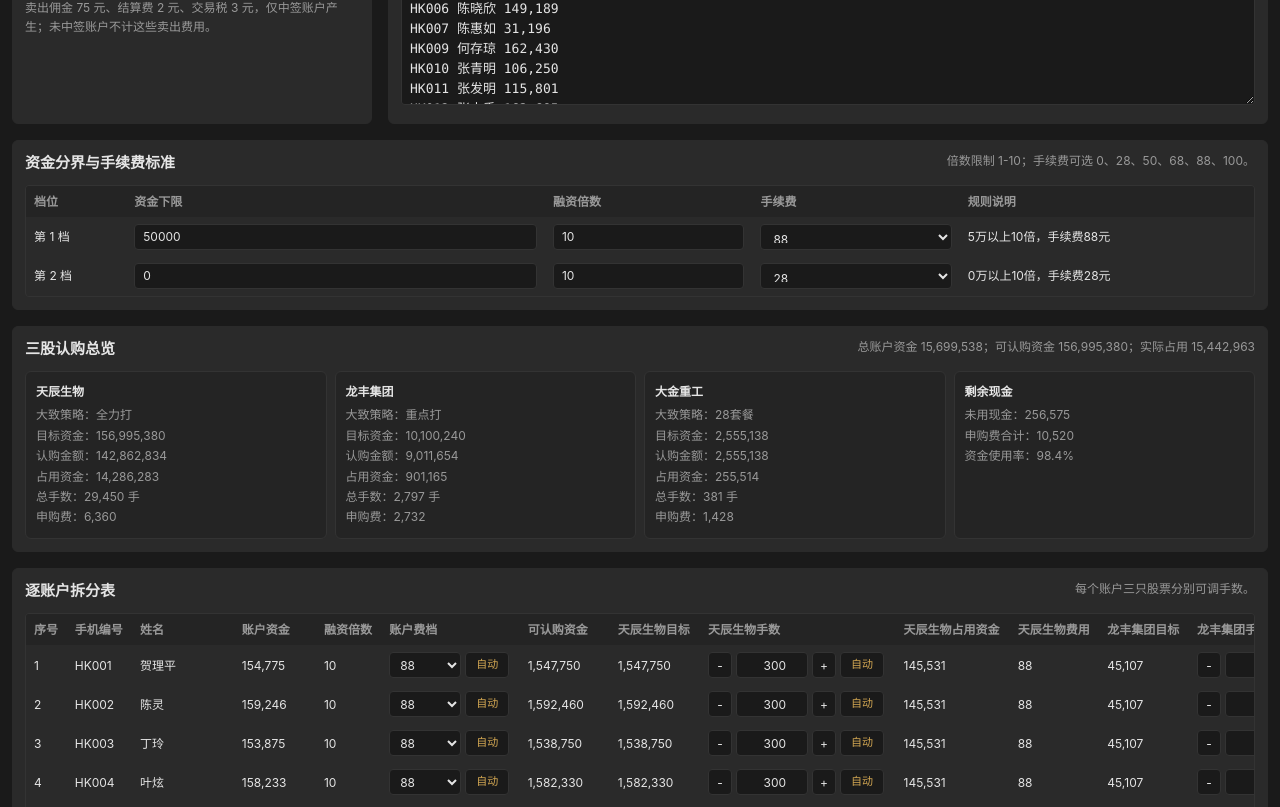
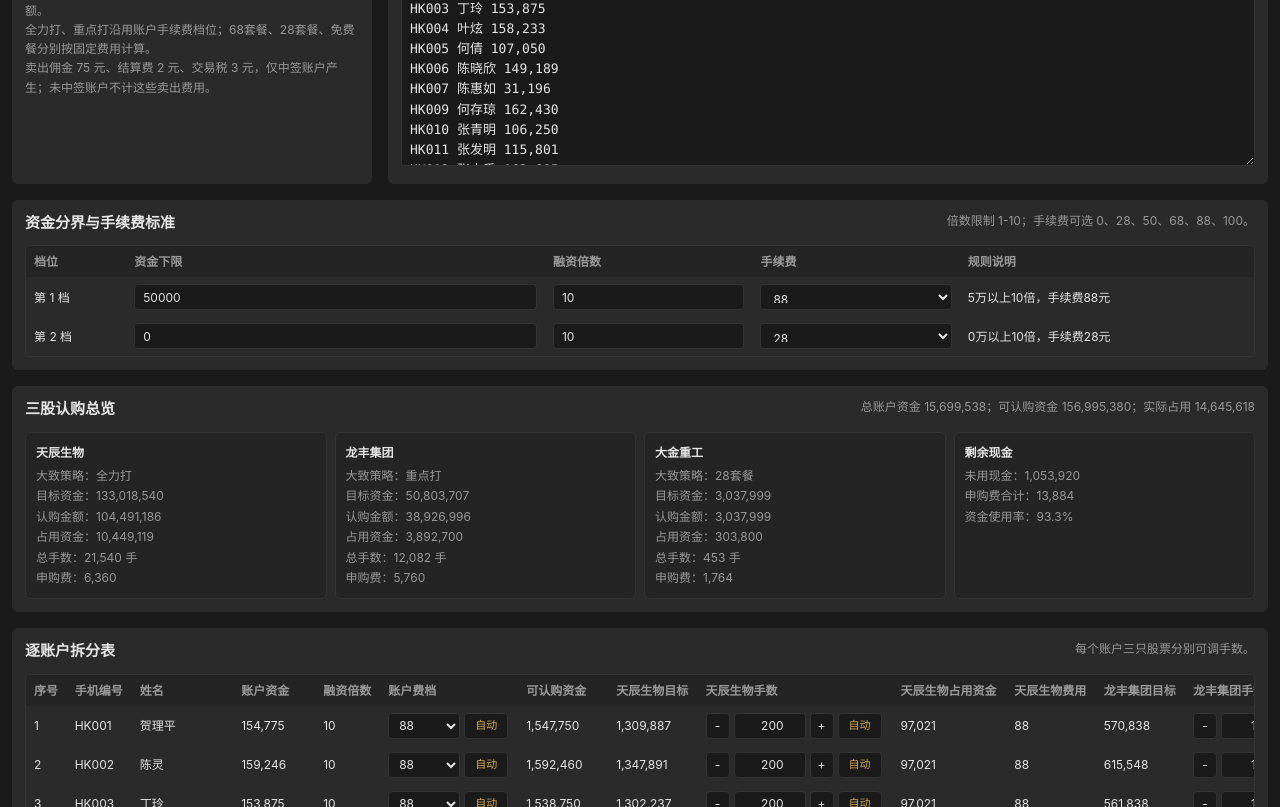
Before and after one commit to xieyajun32-oss/hkipo-admin, a React (Vite) app in the folder frontend/: page /admin/ipo-template in a window 1280 px wide. Shown: the part 913-1720 px from the top of the page. Built offline with nearby package versions, Linux system fonts and the light colour scheme; sample sign-in values are in the browser's storage.

Commit message:
按股票配置申购手数档位

```diff
--- a/frontend/src/pages/IpoTemplate.jsx
+++ b/frontend/src/pages/IpoTemplate.jsx
@@ -95,21 +95,38 @@ const stockStrategies = {
   free: { label: '免费餐', weight: 12, capLots: 5, fixedFee: 0, desc: '免费餐，不计申购手续费，只打几手' },
 }
 const defaultStocks = [
-  { id: 'stock-a', name: '天辰生物', code: '1779', lotShares: 50, ipoPrice: 96.06, strategy: 'full', rule: 'tianchen_full' },
-  { id: 'stock-b', name: '龙丰集团', code: '2290', lotShares: 500, ipoPrice: 6.38, strategy: 'focus', rule: 'longfeng_after_tianchen' },
-  { id: 'stock-c', name: '大金重工', code: '1081', lotShares: 100, ipoPrice: 66.4, strategy: 'fee28', rule: 'dajin_remaining' },
+  {
+    id: 'stock-a',
+    name: '天辰生物',
+    code: '1779',
+    lotShares: 50,
+    ipoPrice: 96.06,
+    strategy: 'full',
+    rule: 'tianchen_full',
+    lotOptionsText: '1,2,3,4,5,6,7,8,9,10,20,40,60,80,100,200,400,600,800,1000,2000,3000',
+  },
+  {
+    id: 'stock-b',
+    name: '龙丰集团',
+    code: '2290',
+    lotShares: 500,
+    ipoPrice: 6.38,
+    strategy: 'focus',
+    rule: 'longfeng_after_tianchen',
+    lotOptionsText: '1,2,3,4,5,6,7,8,9,10,14,15,20,25,30,35,40,45,50,60,70,80,90,100,200,300,400,500,600,700,800,900,1000',
+  },
+  {
+    id: 'stock-c',
+    name: '大金重工',
+    code: '1081',
+    lotShares: 100,
+    ipoPrice: 66.4,
+    strategy: 'fee28',
+    rule: 'dajin_remaining',
+    lotOptionsText: '1,7,14,20,30,40,50,60,80,100,200,400,600,800,1000',
+  },
 ]
-const allowedLotCounts = [
-  ...Array.from({ length: 10 }, (_, index) => index + 1),
-  14,
-  15,
-  20,
-  ...Array.from({ length: 16 }, (_, index) => 25 + index * 5),
-  ...Array.from({ length: 10 }, (_, index) => 200 + index * 100),
-  2000,
-  3000,
-  43483,
-]
+const fallbackLotOptions = '1,2,3,4,5,6,7,8,9,10,20,40,60,80,100,200,400,600,800,1000'
 
 function fmt(value, digits = 2) {
   if (value === null || value === undefined || Number.isNaN(value)) return '-'
@@ -156,17 +173,32 @@ function matchTier(capital, tiers) {
   return sorted.find(tier => capital >= Number(tier.threshold || 0)) || sorted.at(-1) || defaultTiers.at(-1)
 }
 
-function matchAllowedLotCount(value) {
+function parseLotOptions(text) {
+  const options = String(text || fallbackLotOptions)
+    .split(/[,，\s]+/)
+    .map(item => Number(item))
+    .filter(item => Number.isFinite(item) && item > 0)
+  return [...new Set(options)].sort((a, b) => a - b)
+}
+
+function stockLotOptions(stock) {
+  const options = parseLotOptions(stock.lotOptionsText)
+  return options.length ? options : parseLotOptions(fallbackLotOptions)
+}
+
+function matchAllowedLotCount(value, stock) {
+  const options = stockLotOptions(stock)
   const parsed = Math.floor(Number(value || 0))
   if (!Number.isFinite(parsed) || parsed <= 0) return 0
-  return [...allowedLotCounts].reverse().find(lots => lots <= parsed) || 0
+  return [...options].reverse().find(lots => lots <= parsed) || 0
 }
 
-function adjacentAllowedLotCount(current, direction) {
-  const fallback = matchAllowedLotCount(current)
-  const index = allowedLotCounts.findIndex(lots => lots === fallback)
-  if (index < 0) return direction > 0 ? allowedLotCounts[0] : 0
-  return allowedLotCounts[Math.max(0, Math.min(allowedLotCounts.length - 1, index + direction))]
+function adjacentAllowedLotCount(current, direction, stock) {
+  const options = stockLotOptions(stock)
+  const fallback = matchAllowedLotCount(current, stock)
+  const index = options.findIndex(lots => lots === fallback)
+  if (index < 0) return direction > 0 ? options[0] : 0
+  return options[Math.max(0, Math.min(options.length - 1, index + direction))]
 }
 
 function stockCost(stock) {
@@ -202,28 +234,36 @@ function extractStockConfig(text, fallback) {
   }
 }
 
-function planByRule(stock, remainingPower, accountFee, leverage = 1) {
+function planByRule(stock, remainingCash, accountFee, leverage = 1, reserveCash = 0) {
   const strategy = stockStrategy(stock)
   const { costPrice, lotCost } = stockCost(stock)
+  const activeLeverage = clampLeverage(leverage)
+  const availableCash = Math.max(0, remainingCash - reserveCash)
+  const remainingPower = availableCash * activeLeverage
   const affordableLots = lotCost > 0 ? Math.floor(remainingPower / lotCost) : 0
-  const remainingCash = remainingPower / clampLeverage(leverage)
   const fallbackFee = strategy.fixedFee === undefined ? accountFee : strategy.fixedFee
   let targetAmount = remainingPower
   let maxLots = affordableLots
-  let autoLots = matchAllowedLotCount(affordableLots)
+  let autoLots = matchAllowedLotCount(affordableLots, stock)
   let subscriptionFee = fallbackFee
   let ruleNote = strategy.desc
 
-  if (stock.rule === 'longfeng_after_tianchen') {
+  if (stock.rule === 'tianchen_full') {
+    targetAmount = remainingPower * (strategy.weight / 100)
+    maxLots = lotCost > 0 ? Math.floor(targetAmount / lotCost) : 0
+    autoLots = matchAllowedLotCount(maxLots, stock)
+    subscriptionFee = accountFee
+    ruleNote = '全力打按85%左右资金匹配本股票合法手数档位'
+  } else if (stock.rule === 'longfeng_after_tianchen') {
     if (remainingCash >= 30000) {
-      autoLots = matchAllowedLotCount(affordableLots)
+      autoLots = matchAllowedLotCount(affordableLots, stock)
       subscriptionFee = accountFee
       ruleNote = '天辰打完后，剩余现金3万以上全部打龙丰'
     } else {
       const fee28Lots = 14
       targetAmount = Math.min(fee28Lots * lotCost, remainingPower)
       maxLots = Math.min(fee28Lots, affordableLots)
-      autoLots = maxLots
+      autoLots = matchAllowedLotCount(maxLots, stock)
       subscriptionFee = autoLots > 0 ? 28 : 0
       ruleNote = '天辰打完后，剩余现金3万以下按28套餐，最多14手'
     }
@@ -232,13 +272,13 @@ function planByRule(stock, remainingPower, accountFee, leverage = 1) {
     if (remainingPower >= sevenLotsCost) {
       targetAmount = sevenLotsCost
       maxLots = Math.min(7, affordableLots)
-      autoLots = 7
+      autoLots = matchAllowedLotCount(maxLots, stock)
       subscriptionFee = 28
       ruleNote = '剩余额度按大金28套餐7手'
     } else {
       targetAmount = lotCost
-      maxLots = 1
-      autoLots = 1
+      maxLots = affordableLots >= 1 ? 1 : 0
+      autoLots = matchAllowedLotCount(maxLots, stock)
       subscriptionFee = 0
       ruleNote = '剩余额度不足7手时，大金先打一手'
     }
@@ -254,6 +294,14 @@ function planByRule(stock, remainingPower, accountFee, leverage = 1) {
     subscriptionFee,
     ruleNote,
   }
+}
+
+function futureReserveCash(stocks, startIndex, leverage) {
+  const activeLeverage = clampLeverage(leverage)
+  return stocks.slice(startIndex + 1).reduce((sum, stock) => {
+    if (stock.rule !== 'dajin_remaining') return sum
+    return sum + stockCost(stock).lotCost / activeLeverage
+  }, 0)
 }
 
 export default function IpoTemplate() {
@@ -284,17 +332,16 @@ export default function IpoTemplate() {
 
   const setManualRowLots = (row, stockPlan, value) => {
     const key = makeManualKey(row, stockPlan.stock)
-    const capped = Math.min(Number(value || 0), Math.max(stockPlan.maxLots, stockPlan.autoLots, stockPlan.lots, 1))
-    setManualLots(current => ({ ...current, [key]: matchAllowedLotCount(capped) }))
+    const capped = Math.min(Number(value || 0), stockPlan.maxLots)
+    setManualLots(current => ({ ...current, [key]: matchAllowedLotCount(capped, stockPlan.stock) }))
   }
 
   const stepManualRowLots = (row, stockPlan, direction) => {
     const key = makeManualKey(row, stockPlan.stock)
     setManualLots(current => {
       const base = current[key] ?? stockPlan.lots
-      const nextLots = adjacentAllowedLotCount(base, direction)
-      const cap = Math.max(stockPlan.maxLots, stockPlan.autoLots, stockPlan.lots, 1)
-      return { ...current, [key]: matchAllowedLotCount(Math.min(nextLots, cap)) }
+      const nextLots = adjacentAllowedLotCount(base, direction, stockPlan.stock)
+      return { ...current, [key]: matchAllowedLotCount(Math.min(nextLots, stockPlan.maxLots), stockPlan.stock) }
     })
   }
 
@@ -340,11 +387,11 @@ export default function IpoTemplate() {
       const subscriptionFee = manualFees[accountKey] ?? tierFee
       const buyingPower = row.capital * leverage
       let remainingCash = row.capital
-      const stockPlans = stocks.map(stock => {
-        const remainingPower = remainingCash * leverage
-        const autoPlan = planByRule(stock, remainingPower, subscriptionFee, leverage)
+      const stockPlans = stocks.map((stock, stockIndex) => {
+        const autoPlan = planByRule(stock, remainingCash, subscriptionFee, leverage, futureReserveCash(stocks, stockIndex, leverage))
         const planKey = makeManualKey({ accountKey }, stock)
-        const lots = manualLots[planKey] ?? autoPlan.autoLots
+        const manualLotsValue = manualLots[planKey]
+        const lots = matchAllowedLotCount(Math.min(manualLotsValue ?? autoPlan.autoLots, autoPlan.maxLots), stock)
         const shares = lots * Number(stock.lotShares || 0)
         const applicationAmount = lots * autoPlan.lotCost
         const cashAmount = leverage > 0 ? applicationAmount / leverage : applicationAmount
@@ -564,6 +611,14 @@ export default function IpoTemplate() {
                   <label className="template-field">
                     <span>每手成本</span>
                     <input value={fmt(lotCost, 2)} readOnly />
+                  </label>
+                  <label className="template-field col-span-2">
+                    <span>申购手数档位</span>
+                    <input
+                      value={stock.lotOptionsText || ''}
+                      onChange={e => updateStock(index, 'lotOptionsText', e.target.value)}
+                      placeholder="例如：1,2,3,4,5,10,20,40,100,200,400"
+                    />
                   </label>
                 </div>
                 <div className="template-strategy-desc">{stockStrategy(stock).desc}</div>
```
